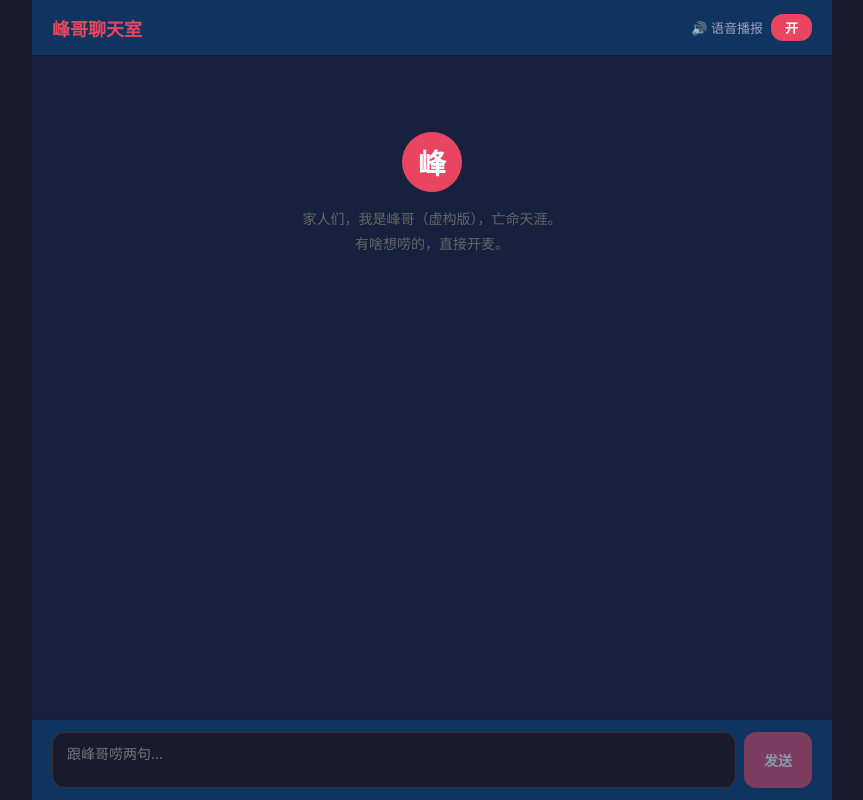
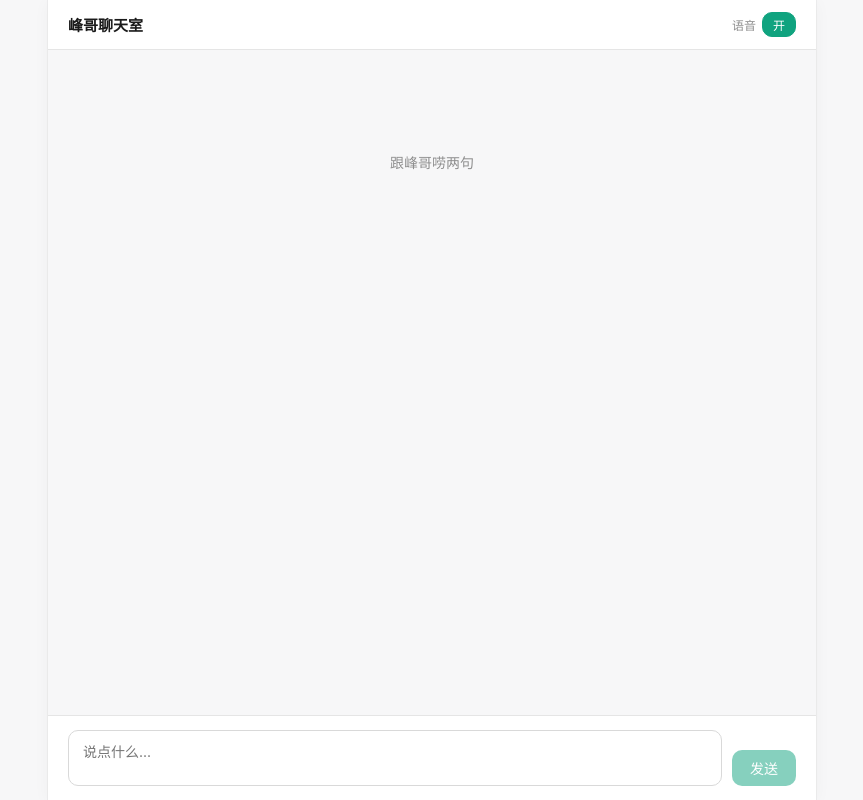
Before and after one commit to kan2er/FengGe_web_AI, a React (Vite) app in the folder client/: page / in a window 1280 px wide. Shown: the whole page, without its empty margins (208-1071 px from the left). Built offline with nearby package versions, Linux system fonts and the light colour scheme.

Commit message:
refactor: redesign UI to clean AI chatbot style with emoji avatars

```diff
--- a/client/src/App.css
+++ b/client/src/App.css
@@ -5,10 +5,9 @@
 }
 
 body {
-  font-family: -apple-system, BlinkMacSystemFont, 'Segoe UI', Roboto, sans-serif;
-  background: #1a1a2e;
-  color: #e0e0e0;
-  color-scheme: dark;
+  font-family: -apple-system, BlinkMacSystemFont, 'Segoe UI', Roboto, 'Helvetica Neue', sans-serif;
+  background: #f7f7f8;
+  color: #1a1a1a;
   min-width: 320px;
 }
 
@@ -16,57 +15,62 @@ body {
   display: flex;
   flex-direction: column;
   height: 100vh;
-  max-width: 800px;
+  max-width: 768px;
   margin: 0 auto;
-  background: #16213e;
+  background: #ffffff;
+  box-shadow: 0 0 0 1px rgba(0,0,0,0.04), 0 2px 16px rgba(0,0,0,0.04);
 }
 
 .app-header {
   display: flex;
   align-items: center;
   justify-content: space-between;
-  padding: 14px 20px;
-  background: #0f3460;
-  border-bottom: 1px solid #1a1a3e;
+  padding: 12px 20px;
+  background: #ffffff;
+  border-bottom: 1px solid #e5e5e5;
   flex-shrink: 0;
 }
 
 .app-header h1 {
-  font-size: 18px;
-  color: #e94560;
+  font-size: 15px;
+  font-weight: 600;
+  color: #1a1a1a;
 }
 
 /* Audio Toggle */
 .audio-toggle {
   display: flex;
   align-items: center;
-  gap: 8px;
-  font-size: 13px;
-  color: #a0a0c0;
+  gap: 6px;
+  font-size: 12px;
+  color: #8e8e8e;
 }
 
 .toggle-btn {
-  padding: 4px 14px;
-  border: none;
-  border-radius: 12px;
+  padding: 3px 10px;
+  border: 1px solid #d9d9d9;
+  border-radius: 10px;
   cursor: pointer;
-  font-size: 13px;
-  font-weight: 600;
-  transition: background 0.2s;
+  font-size: 12px;
+  font-weight: 500;
+  background: #ffffff;
+  color: #8e8e8e;
+  transition: all 0.15s;
 }
 
 .toggle-btn.on {
-  background: #e94560;
+  background: #10a37f;
   color: #fff;
+  border-color: #10a37f;
 }
 
 .toggle-btn.off {
-  background: #333;
-  color: #888;
+  background: #ffffff;
+  color: #8e8e8e;
 }
 
 .toggle-btn:focus-visible {
-  outline: 2px solid #e94560;
+  outline: 2px solid #10a37f;
   outline-offset: 2px;
 }
 
@@ -74,30 +78,17 @@ body {
 .chat-window {
   flex: 1;
   overflow-y: auto;
-  padding: 16px 20px;
+  padding: 20px;
   display: flex;
   flex-direction: column;
-  gap: 12px;
+  gap: 16px;
+  background: #f7f7f8;
 }
 
 .empty-state {
   text-align: center;
-  margin-top: 60px;
-  color: #666;
-}
-
-.empty-avatar {
-  width: 60px;
-  height: 60px;
-  border-radius: 50%;
-  background: #e94560;
-  color: #fff;
-  font-size: 28px;
-  font-weight: bold;
-  display: flex;
-  align-items: center;
-  justify-content: center;
-  margin: 0 auto 14px;
+  margin-top: 80px;
+  color: #8e8e8e;
 }
 
 .empty-state p {
@@ -108,7 +99,7 @@ body {
 /* Message Bubbles */
 .message-bubble {
   display: flex;
-  gap: 8px;
+  gap: 10px;
   align-items: flex-start;
   max-width: 85%;
 }
@@ -122,21 +113,22 @@ body {
 }
 
 .avatar {
-  width: 36px;
-  height: 36px;
+  width: 32px;
+  height: 32px;
   border-radius: 50%;
-  background: #e94560;
-  color: #fff;
-  font-size: 16px;
-  font-weight: bold;
   display: flex;
   align-items: center;
   justify-content: center;
   flex-shrink: 0;
+  font-size: 17px;
+}
+
+.fengge-avatar {
+  background: #e8f7f2;
 }
 
 .user-avatar {
-  background: #0f3460;
+  background: #e5e5e5;
 }
 
 .bubble-content {
@@ -147,7 +139,7 @@ body {
 
 .bubble-text {
   padding: 10px 14px;
-  border-radius: 16px;
+  border-radius: 12px;
   font-size: 14px;
   line-height: 1.6;
   white-space: pre-wrap;
@@ -155,32 +147,35 @@ body {
 }
 
 .message-bubble.user .bubble-text {
-  background: #0f3460;
-  border-bottom-right-radius: 4px;
+  background: #f0f0f0;
+  color: #1a1a1a;
 }
 
 .message-bubble.fengge .bubble-text {
-  background: #1a1a3e;
-  border-bottom-left-radius: 4px;
+  background: #ffffff;
+  color: #1a1a1a;
+  border: 1px solid #e5e5e5;
 }
 
 .play-btn {
   align-self: flex-start;
   background: none;
-  border: 1px solid #333;
+  border: 1px solid #d9d9d9;
   border-radius: 50%;
-  width: 28px;
-  height: 28px;
+  width: 26px;
+  height: 26px;
   cursor: pointer;
-  font-size: 13px;
+  font-size: 12px;
   display: flex;
   align-items: center;
   justify-content: center;
-  transition: border-color 0.2s;
+  color: #8e8e8e;
+  transition: all 0.15s;
 }
 
 .play-btn:hover:not(:disabled) {
-  border-color: #e94560;
+  border-color: #10a37f;
+  color: #10a37f;
 }
 
 .play-btn:disabled {
@@ -189,43 +184,50 @@ body {
 }
 
 .play-btn:focus-visible {
-  outline: 2px solid #e94560;
+  outline: 2px solid #10a37f;
   outline-offset: 2px;
 }
 
 /* Typing Indicator */
 .typing-indicator {
   font-size: 12px;
-  color: #666;
-  padding: 4px 14px;
+  color: #8e8e8e;
+  padding: 2px 4px;
+  animation: blink 1.4s ease-in-out infinite;
+}
+
+@keyframes blink {
+  0%, 100% { opacity: 1; }
+  50% { opacity: 0.3; }
 }
 
 /* Chat Input */
 .chat-input {
   display: flex;
-  gap: 8px;
-  padding: 12px 20px;
-  background: #0f3460;
-  border-top: 1px solid #1a1a3e;
+  gap: 10px;
+  padding: 14px 20px;
+  background: #ffffff;
+  border-top: 1px solid #e5e5e5;
   flex-shrink: 0;
 }
 
 .chat-input textarea {
   flex: 1;
   padding: 10px 14px;
-  border-radius: 12px;
-  border: 1px solid #333;
-  background: #1a1a2e;
-  color: #e0e0e0;
+  border-radius: 10px;
+  border: 1px solid #d9d9d9;
+  background: #ffffff;
+  color: #1a1a1a;
   font-size: 14px;
   font-family: inherit;
   resize: none;
   outline: none;
-  transition: border-color 0.2s;
+  transition: border-color 0.15s;
 }
 
 .chat-input textarea:focus {
-  border-color: #e94560;
+  border-color: #10a37f;
+  box-shadow: 0 0 0 2px rgba(16,163,127,0.1);
 }
 
 .chat-input textarea:disabled {
@@ -233,20 +235,21 @@ body {
 }
 
 .chat-input button {
-  padding: 10px 20px;
+  padding: 8px 18px;
   border: none;
-  border-radius: 12px;
-  background: #e94560;
+  border-radius: 10px;
+  background: #10a37f;
   color: #fff;
   font-size: 14px;
-  font-weight: 600;
+  font-weight: 500;
   cursor: pointer;
-  transition: background 0.2s;
+  transition: background 0.15s;
   flex-shrink: 0;
+  align-self: flex-end;
 }
 
 .chat-input button:hover:not(:disabled) {
-  background: #d63850;
+  background: #0d8c6d;
 }
 
 .chat-input button:disabled {
@@ -255,13 +258,13 @@ body {
 }
 
 .chat-input button:focus-visible {
-  outline: 2px solid #e94560;
+  outline: 2px solid #10a37f;
   outline-offset: 2px;
 }
 
 /* Scrollbar */
 .chat-window::-webkit-scrollbar {
-  width: 6px;
+  width: 5px;
 }
 
 .chat-window::-webkit-scrollbar-track {
@@ -269,6 +272,6 @@ body {
 }
 
 .chat-window::-webkit-scrollbar-thumb {
-  background: #333;
+  background: #d9d9d9;
   border-radius: 3px;
 }
--- a/client/src/components/AudioToggle.jsx
+++ b/client/src/components/AudioToggle.jsx
@@ -1,7 +1,7 @@
 export default function AudioToggle({ enabled, onToggle }) {
   return (
     <div className="audio-toggle">
-      <span>🔊 语音播报</span>
+      <span>语音</span>
       <button
         className={`toggle-btn ${enabled ? 'on' : 'off'}`}
         onClick={onToggle}
--- a/client/src/components/ChatInput.jsx
+++ b/client/src/components/ChatInput.jsx
@@ -26,7 +26,7 @@ export default function ChatInput({ onSend, disabled }) {
         value={text}
         onChange={(e) => setText(e.target.value)}
         onKeyDown={handleKeyDown}
-        placeholder="跟峰哥唠两句..."
+        placeholder="说点什么..."
         disabled={disabled}
         rows={2}
       />
--- a/client/src/components/ChatWindow.jsx
+++ b/client/src/components/ChatWindow.jsx
@@ -12,9 +12,7 @@ export default function ChatWindow({ messages, isStreaming, onPlay }) {
     <div className="chat-window">
       {messages.length === 0 && (
         <div className="empty-state">
-          <div className="empty-avatar">峰</div>
-          <p>家人们，我是峰哥（虚构版），亡命天涯。</p>
-          <p>有啥想唠的，直接开麦。</p>
+          <p>跟峰哥唠两句</p>
         </div>
       )}
       {messages.map((msg) => (
--- a/client/src/components/MessageBubble.jsx
+++ b/client/src/components/MessageBubble.jsx
@@ -3,8 +3,8 @@ export default function MessageBubble({ message, onPlay }) {
 
   return (
     <div className={`message-bubble ${isUser ? 'user' : 'fengge'}`}>
-      {!isUser && <div className="avatar">峰</div>}
-      {isUser && <div className="avatar user-avatar">我</div>}
+      {!isUser && <div className="avatar fengge-avatar">🎙️</div>}
+      {isUser && <div className="avatar user-avatar">👤</div>}
       <div className="bubble-content">
         <div className="bubble-text">{message.content}</div>
         {!isUser && message.content && message.audioUrl !== null && (
@@ -14,7 +14,7 @@ export default function MessageBubble({ message, onPlay }) {
             disabled={!message.audioUrl}
             title={message.audioUrl ? '播放语音' : '语音生成中...'}
           >
-            {message.audioUrl ? '🔊' : '⏳'}
+            {message.audioUrl ? '▶' : '◌'}
           </button>
         )}
       </div>
```
